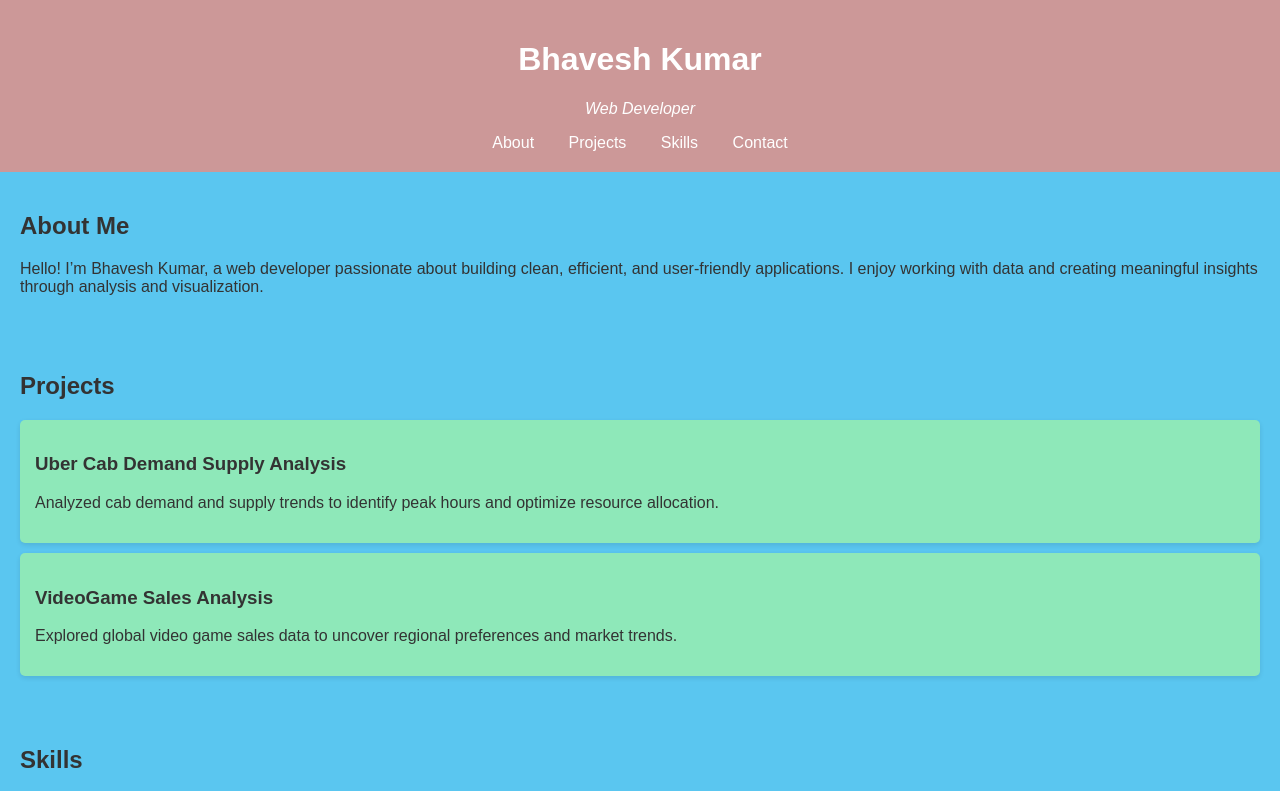
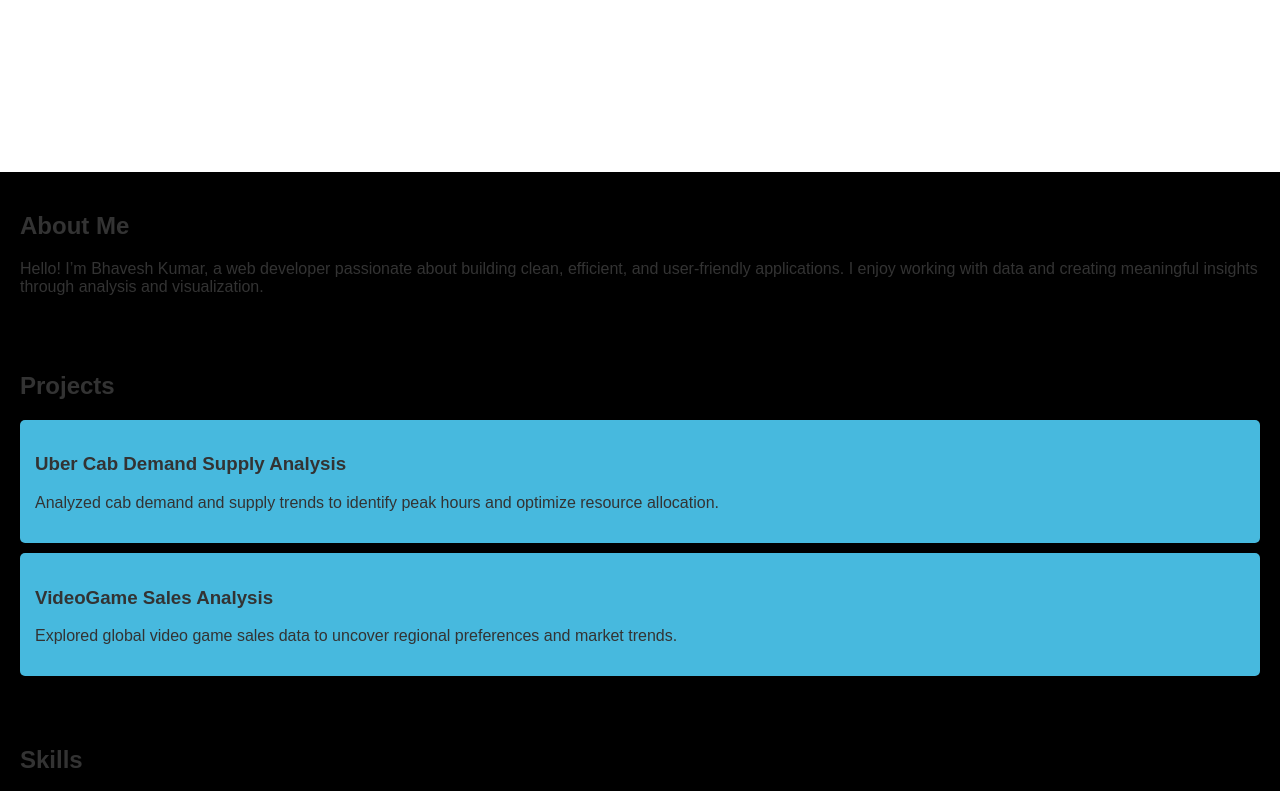
Before and after one commit to bhaveshk-25/My-Portfolio, a plain HTML site: page index.html in a window 1280 px wide. Shown: the top 791 px of the page. Drawn offline with Linux system fonts and the light colour scheme.

Commit message:
theme change

```diff
--- a/style.css
+++ b/style.css
@@ -2,13 +2,13 @@
 body {
   font-family: Arial, sans-serif;
   margin: 0;
-  background-color: #00a7e9a5;
+  background-color: #000000;
   color: #333;
   transition: background-color 0.5s, color 0.5s;
 }
 
 header {
-  background: #cc9898;
+  background: #ffffff;
   color: white;
   text-align: center;
   padding: 20px;
@@ -39,7 +39,7 @@ section {
 }
 
 .card {
-  background: rgb(142, 232, 185);
+  background: rgb(71, 185, 222);
   padding: 15px;
   margin: 10px 0;
   border-radius: 5px;
```
